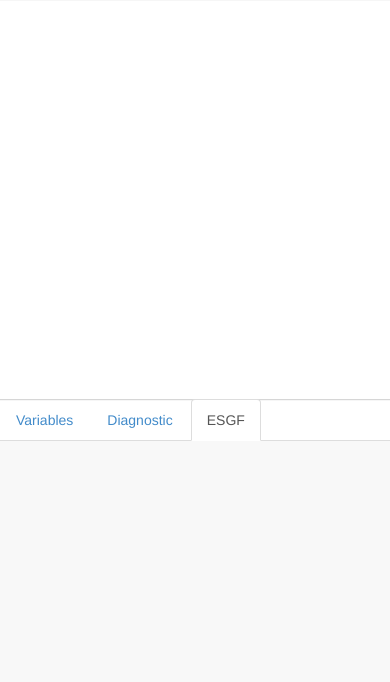
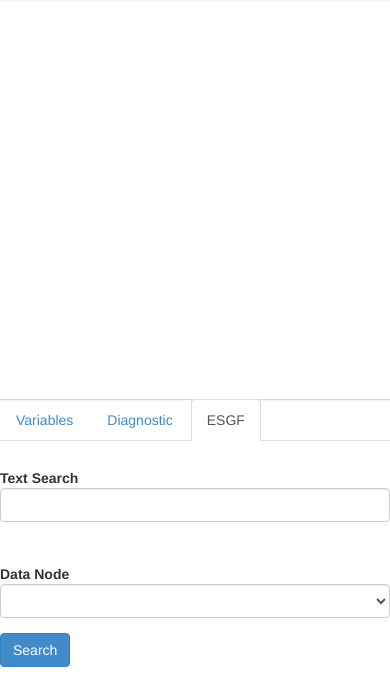
Before and after one commit to CDAT/cdatweb, a Django app: template apps/uweb/home/templates/home.html in a window 390 px wide, after a click on "ESGF". Shown: the part 2236-2918 px from the top of the page. Before the commit the page ends 2677 px from the top, so only its background shows below. Run offline with Django 3.2, Linux system fonts and the light colour scheme; the template is opened without the code that fills it, so the values that code supplies are empty; some libraries are stand-ins or nearby versions.

Commit message:
added a sesarch containing a text search input field and a data node selection list on the ESGF tab of home.html

```diff
--- a/apps/uweb/home/templates/home.html
+++ b/apps/uweb/home/templates/home.html
@@ -245,7 +245,31 @@
                             </div>
                         </div>
                 </div>
-                <div class="tab-pane active" id="ESGF"></div>
+            </div>
+                <div class="tab-pane" id="ESGF">
+                    <form class="form-horizontal" role="form">
+                        <br>
+                        <div class="form-group">
+                            <label for="inputDataNode" class="col-sm-2 control-label">Text Search</label>
+                            <div class="col-sm-9">
+                                <input type=text class=form-control size=48>
+                            </div>
+                            <br>
+                    </div>
+                                    <div class="form-group">
+                                        <label for="inputDataNode" class="col-sm-2 control-label">Data Node</label>
+                                            <div class="col-sm-9">
+                                                <select class="form-control" id="inputDataNode">
+                                                </select>
+                                            </div>
+                                    </div>
+                                   <div class="form-group">
+                                       <div class="col-sm-offset-2 col-md-2">
+                                           <button type="submit" class="btn btn-primary" id="run_esgf_search">Search</button>
+                                       </div>
+                                   </div>
+                    </form>
+                </div>
         </div>
     </div>
 </div>
```
